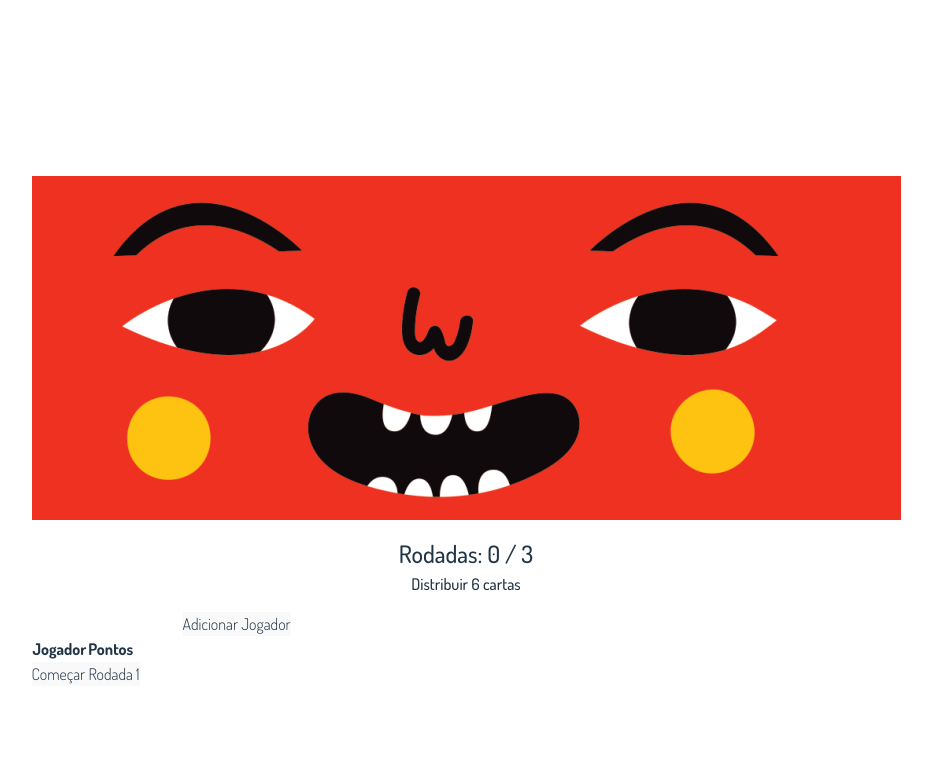
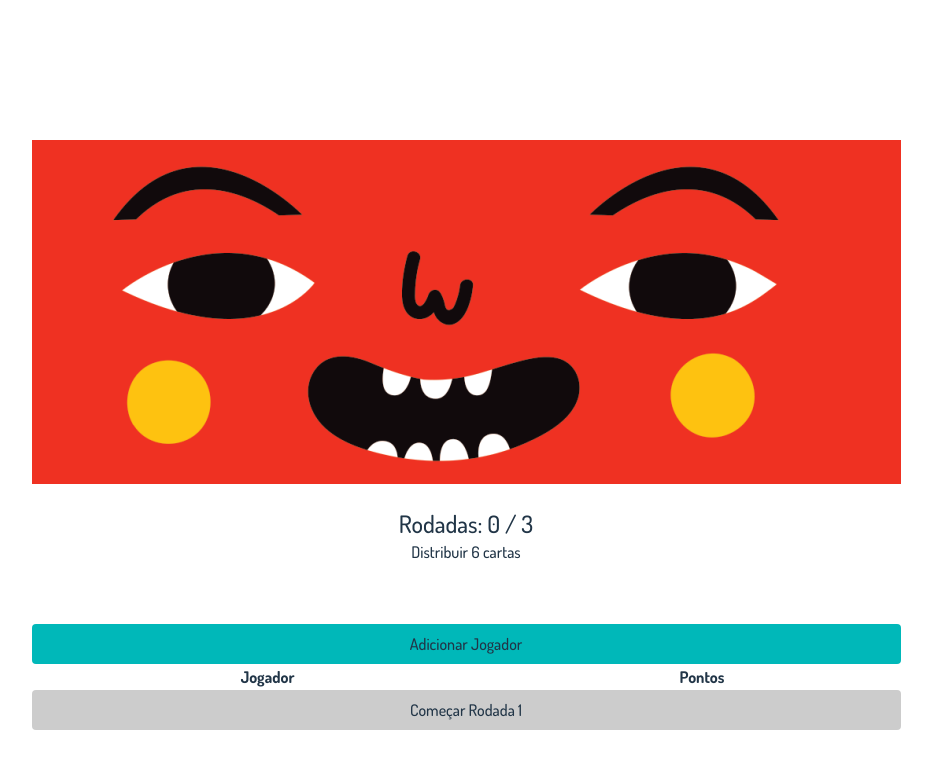
Before and after one commit to ldantas-s/dobro-score, a Vue app: page / in a window 1280 px wide. Shown: the top 768 px of the page, without its empty margins (174-1106 px from the left). Built offline with nearby package versions, Linux system fonts and the light colour scheme.

Commit message:
feat: update the unocss styles

```diff
--- a/src/components/Button.vue
+++ b/src/components/Button.vue
@@ -1,9 +1,10 @@
 <script setup lang="ts">
-defineProps<{ click: () => void }>()
+defineProps<{ click: () => void, disabled?: boolean }>()
 </script>
 <template>
-    <button @click="click">
-        <slot>submit</slot>
-    </button>
+	<button @click="click" :class="`bold-400 py-8 rounded-4 bg-blue-500 py-10 ${disabled ? 'bg-gray-500' : 'hover:bg-blue-600'}`"
+		:disabled="disabled">
+		<slot>submit</slot>
+	</button>
 </template>
 <style scoped></style>
--- a/src/components/Header.vue
+++ b/src/components/Header.vue
@@ -1,6 +1,6 @@
 <script setup lang="ts"></script>
 <template>
   <img src="../assets/logo-dobro-placar.png" alt="Logo Dobro placar" />
-  <img src="../assets/bg-face.png" alt="Ilustração original do jogo Dobro" />
+  <img src="../assets/bg-face.png" alt="Ilustração original do jogo Dobro" class="my-8" />
 </template>
 <style scoped></style>
--- a/src/components/InputPlayer.vue
+++ b/src/components/InputPlayer.vue
@@ -11,9 +11,11 @@ const addPlayer = () => {
 }
 </script>
 <template>
-	<div v-show="game.isIdle()">
-		<input type="text" class="input-player" v-model.trim="playerName" />
-		<Button data-test="add-player__button" :click="addPlayer" :disabled="game.hasLimitPlayers()">Adicionar Jogador</Button>
+	<div v-show="game.isIdle()" class="d-flex flex-column gap-8">
+		<input type="text" class="rounded-2 text-black h-36 text-center bg-white" v-model.trim="playerName" />
+		<Button data-test="add-player__button" :click="addPlayer" :disabled="game.hasLimitPlayers()">
+			Adicionar Jogador
+		</Button>
 	</div>
 </template>
 <style scoped></style>
--- a/src/styles/style.css
+++ b/src/styles/style.css
@@ -27,10 +27,6 @@ body {
   font-weight: 300;
 }
 
-img {
-  max-width: 100%;
-}
-
 #app {
   align-items:center;
   display: flex;
@@ -51,15 +47,3 @@ img {
     background-color: #f9f9f9;
   }
 }
-
-.title-2 {
-  font-weight: 500;
-  font-size: 1.5em;
-}
-.title-3 {
-  font-weight: 500;
-  font-size: 1rem;
-}
-.text-center {
-  text-align: center;
-}
--- a/uno.config.ts
+++ b/uno.config.ts
@@ -1,14 +1,89 @@
 // uno.config.ts
-import { defineConfig } from 'unocss'
+import { defineConfig } from 'unocss';
 
 export default defineConfig({
+  theme: {
+    colors: {
+      red: {
+        400: '#F5827A',
+        500: '#EF3122',
+        600: '#E01E10',
+      },
+      yellow: {
+        400: '#FED352',
+        500: '#FEC210',
+        600: '#EAAF01',
+      },
+      blue: {
+        400: '#00D1D1',
+        500: '#00B8B9',
+        600: '#00A8A8',
+      },
+      green: {
+        400: "#29D159",
+        500: "#23B24B",
+        600: "#20A245",
+      },
+      gray: {
+        400: "#D6D6D6",
+        500: "#CCCCCC",
+        600: "#A3A3A3",
+      },
+      white: '#ffffff',
+      black: '#110A0C',
+    },
+  },
+  variants: [
+    (matcher) => {
+      if (!matcher.startsWith('hover:')) return matcher;
+      return {
+        matcher: matcher.slice(6),
+        selector: (s) => `${s}:hover`,
+      };
+    },
+  ],
   rules: [
+    [/^d-flex/, () => ({ display: 'flex' })],
+    [/^flex-column/, () => ({ 'flex-direction': 'column' })],
+    [/^gap-([\.\d]+)$/, ([_, num]) => ({ gap: `${num}px` })],
+
+    [/^w-full/, () => ({ 'width': '100%' })],
+    [/^h-([\.\d]+)$/, ([_, num]) => ({ height: `${num}px` })],
+
+    [/^text-center/, () => ({ 'text-align': 'center' })],
+    [/^text-base/, () => ({ 'font-size': '1rem', 'line-height': '1.5rem' })],
+    [/^text-lg/, () => ({ 'font-size': '1.5rem','line-height': '2rem' })],
+
+
+    [/^bold-([\.\d]+)$/, ([_, num]) => ({ 'font-weight': `${num}` })],
     [/^m-([\.\d]+)$/, ([_, num]) => ({ margin: `${num}px` })],
     [/^my-([\.\d]+)$/, ([_, num]) => ({ margin: `${num}px 0` })],
     [/^mx-([\.\d]+)$/, ([_, num]) => ({ margin: `0 ${num}px` })],
     [/^p-([\.\d]+)$/, ([_, num]) => ({ padding: `${num}px` })],
     [/^py-([\.\d]+)$/, ([_, num]) => ({ padding: `${num}px 0` })],
     [/^px-([\.\d]+)$/, ([_, num]) => ({ padding: `0 ${num}px` })],
-    [/^radius-([\.\d]+)$/, ([_, num]) => ({ 'border-radius': `${num}px` })],
-  ]
-})
+    [/^rounded-([\.\d]+)$/, ([_, num]) => ({ 'border-radius': `${num}px` })],
+    [
+      /^text-(.*)$/,
+      ([, c], { theme }) => {
+        if (theme.colors[c]) return { color: theme.colors[c] };
+      },
+    ],
+    [
+      /^bg-(.*)$/,
+      ([, c], { theme }) => {
+        if (theme.colors[c]) return { 'background-color': theme.colors[c] };
+      },
+    ],
+  ],
+  shortcuts: {
+    'title-2': 'bold-500 text-lg',
+    'title-3': 'bold-500 text-base',
+  }
+});
+
+const colorsBy = function (prop: string) {
+  return ([, c], { theme }) => {
+    if (theme.colors[c]) return { [prop]: theme.colors[c] };
+  };
+};
```
